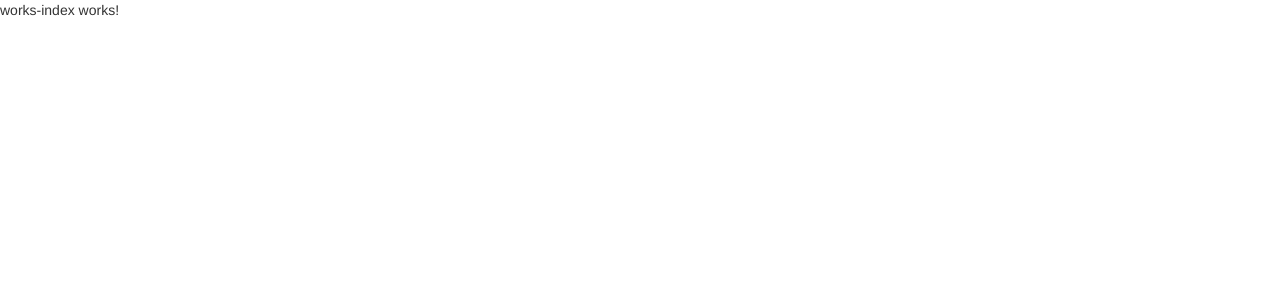
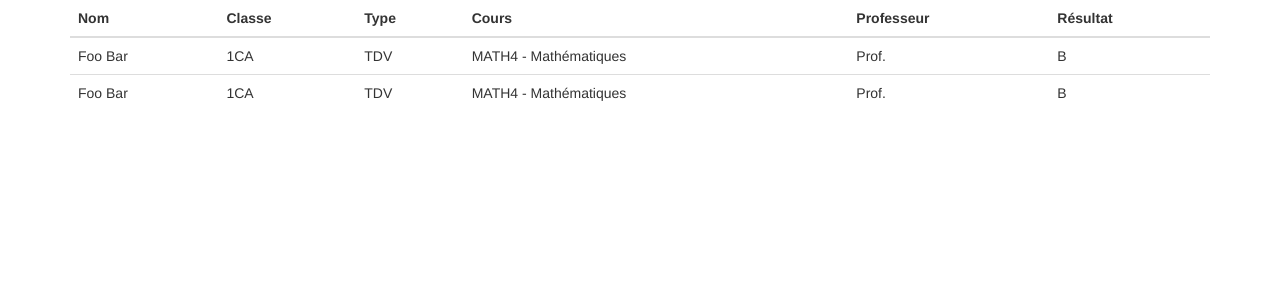
Before and after one commit to doc212/ng-theros, an Angular app: page /works in a window 1280 px wide. Shown: the top 300 px of the page. Built offline with nearby package versions, Linux system fonts and the light colour scheme.

Commit message:
display dummy list of works

```diff
--- /dev/null
+++ b/src/app/models/work.ts
@@ -0,0 +1,2 @@
+export class Work {
+}
--- /dev/null
+++ b/src/app/services/works.service.ts
@@ -0,0 +1,18 @@
+import { Injectable } from '@angular/core';
+import { Http } from "@angular/http";
+import "rxjs/add/operator/toPromise";
+import "rxjs/add/operator/map";
+import { Work } from "app/models/work";
+
+
+@Injectable()
+export class WorksService {
+
+  constructor(
+    private http: Http
+  ) { }
+
+  getWorks(): Promise<Work[]> {
+    return this.http.get("assets/mock-data/works.json").map(resp => resp.json() as Work[]).toPromise();
+  }
+}
--- a/src/app/works-index/works-index.component.html
+++ b/src/app/works-index/works-index.component.html
@@ -1,3 +1,24 @@
-<p>
-  works-index works!
-</p>
+<div class="container">
+  <table class="table">
+    <thead>
+      <tr>
+        <th>Nom</th>
+        <th>Classe</th>
+        <th>Type</th>
+        <th>Cours</th>
+        <th>Professeur</th>
+        <th>Résultat</th>
+      </tr>
+    </thead>
+    <tbody>
+      <tr *ngFor="let work of works">
+        <td>{{work.student.fullname}}</td>
+        <td>{{work.class}}</td>
+        <td>{{work.type}}</td>
+        <td>{{work.subject}}</td>
+        <td>{{work.teacher}}</td>
+        <td>{{work.result}}</td>
+      </tr>
+    </tbody>
+  </table>
+</div>
--- a/src/app/works-index/works-index.component.ts
+++ b/src/app/works-index/works-index.component.ts
@@ -1,4 +1,6 @@
 import { Component, OnInit } from '@angular/core';
+import { WorksService } from "app/services/works.service";
+import { Work } from "app/models/work";
 
 @Component({
   selector: 'app-works-index',
@@ -7,9 +9,14 @@ import { Component, OnInit } from '@angular/core';
 })
 export class WorksIndexComponent implements OnInit {
 
-  constructor() { }
+  constructor(
+    private worksService: WorksService
+  ) { }
+
+  works : Work[];
 
   ngOnInit() {
+    this.worksService.getWorks().then(works => this.works = works);
   }
 
 }
--- /dev/null
+++ b/src/assets/mock-data/works.json
@@ -0,0 +1,22 @@
+[
+    {
+        "student": {
+            "fullname": "Foo Bar"
+        },
+        "class": "1CA",
+        "type": "TDV",
+        "subject": "MATH4 - Mathématiques",
+        "teacher": "Prof.",
+        "result": "B"
+    },
+    {
+        "student": {
+            "fullname": "Foo Bar"
+        },
+        "class": "1CA",
+        "type": "TDV",
+        "subject": "MATH4 - Mathématiques",
+        "teacher": "Prof.",
+        "result": "B"
+    }
+]
```
Also changed, not shown: src/app/app.module.ts (+5 -3 lines).
